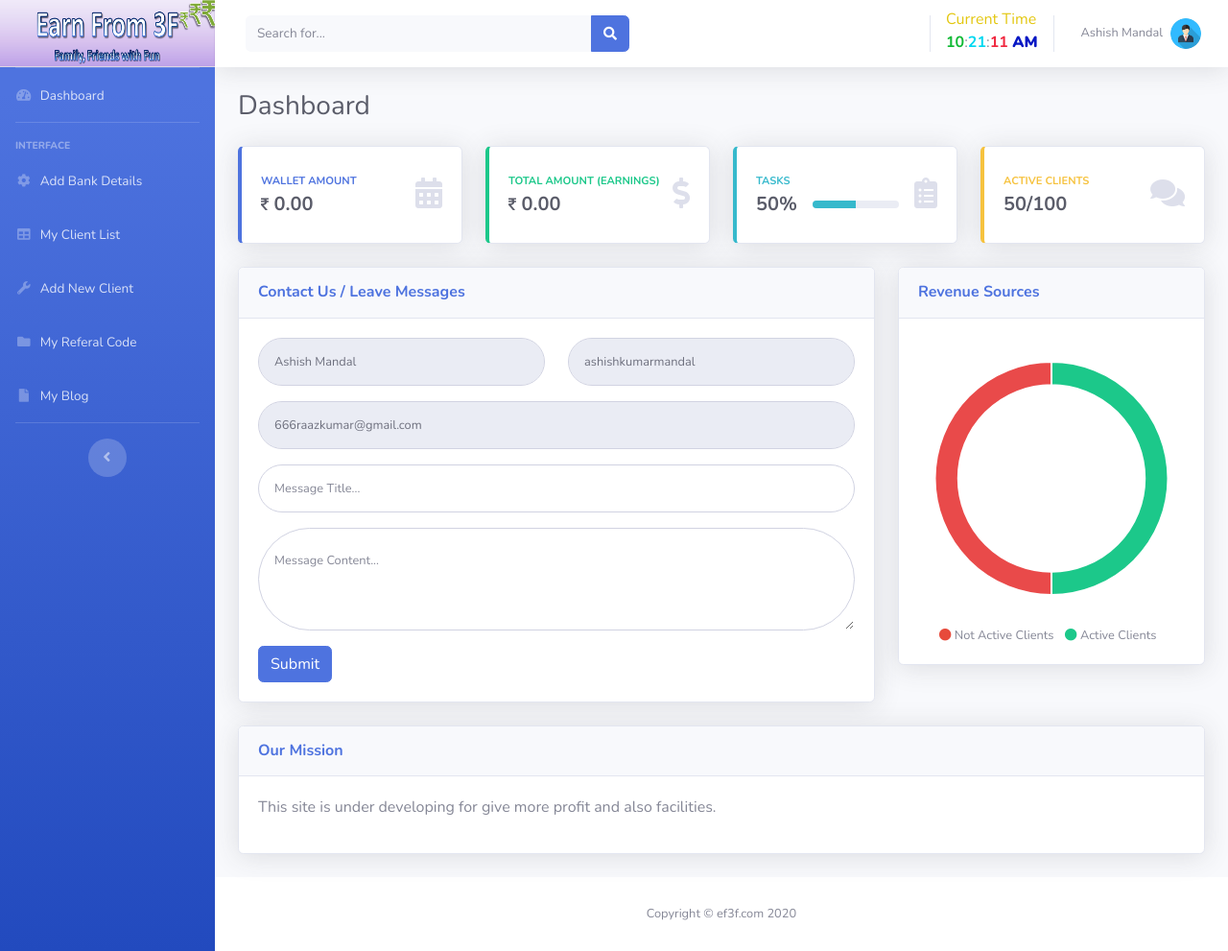
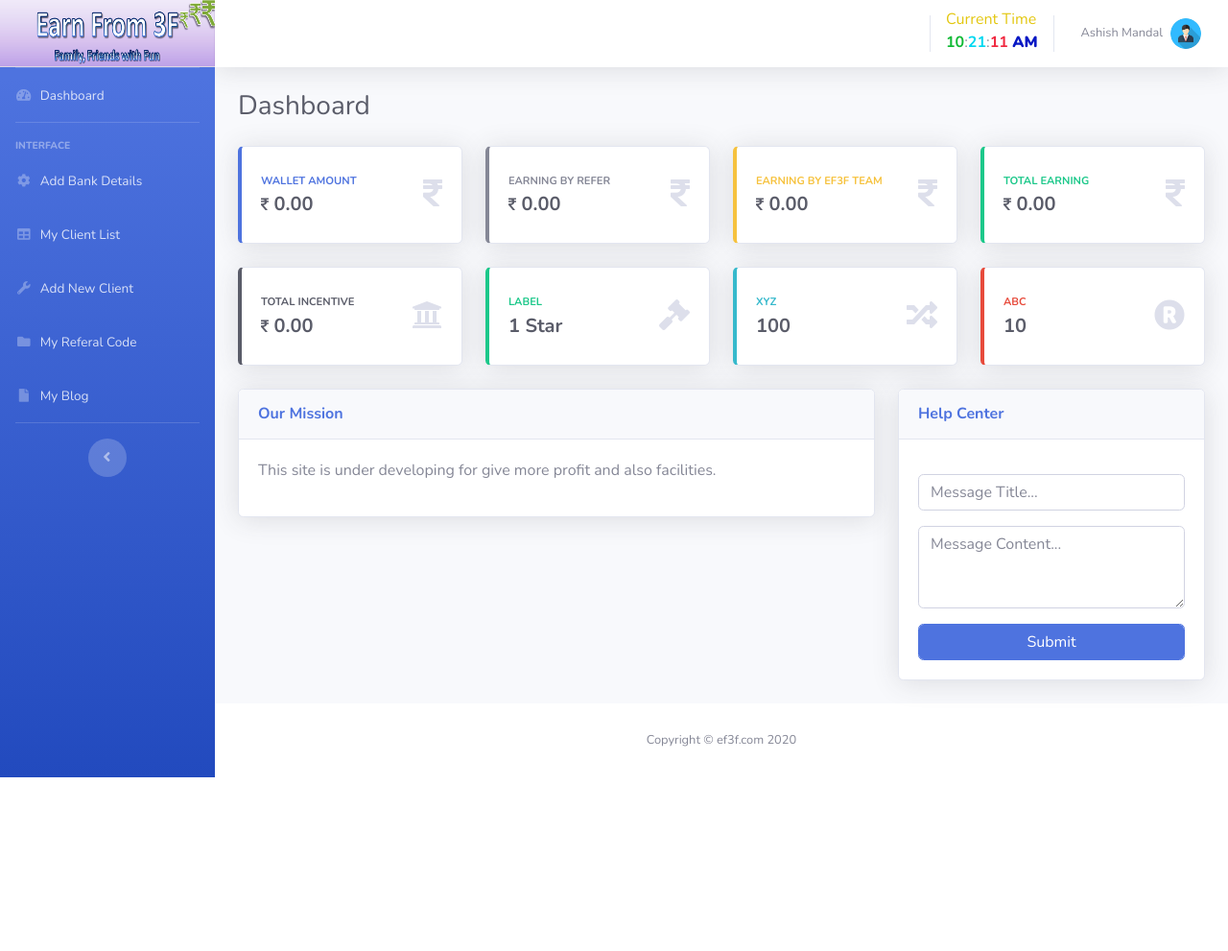
Before and after one commit to Ashish-Kumar-Mandal/ef3f, a Django app: page /client/ in a window 1280 px wide. Shown: the whole page at 96% size. After the commit the page ends 810 px from the top, so only its background shows below. Run offline with Django 3.2, Linux system fonts and the light colour scheme; a user stored in the database is signed in; some libraries are stand-ins or nearby versions.

Commit message:
login update

```diff
--- a/client/admin.py
+++ b/client/admin.py
@@ -15,7 +15,7 @@ class UserBankAdmin(ModelAdmin):
 admin.site.register(UserBank, UserBankAdmin)
 
 class UserProfileAdmin(ModelAdmin):
-    list_display = ["user_id", "my_referal_code", "gender","marital_status", "dob", "timeStamp"]
-    search_fields = ["user_id", "dob", "designation", "block", "district","state", "pin_code"]
+    list_display = ["user_id", "mobile", "my_referal_code", "gender","marital_status", "dob", "timeStamp"]
+    search_fields = ["user_id", "mobile", "dob", "designation", "block", "district","state", "pin_code"]
     list_filter = ["timeStamp", "marital_status", "gender"]
 admin.site.register(UserProfile, UserProfileAdmin)
--- a/client/models.py
+++ b/client/models.py
@@ -28,6 +28,7 @@ class UserProfile(models.Model):
     user_id = models.OneToOneField(User, on_delete=models.CASCADE)
     use_referal_code = models.CharField(max_length=10, blank=True, null=True)
     my_referal_code = models.CharField(max_length=10, blank=True, null=True)
+    mobile = models.IntegerField(blank=True, null=True)
     gender = models.CharField(max_length=10, blank=True, null=True)
     marital_status = models.CharField(max_length=10, blank=True, null=True)
     dob = models.DateField(auto_now=False, auto_now_add=False, blank=True, null=True)
--- a/templates/base.html
+++ b/templates/base.html
@@ -91,38 +91,8 @@
                     <button id="sidebarToggleTop" class="btn btn-link d-md-none rounded-circle mr-3">
                         <i class="fa fa-bars"></i>
                     </button>
-                    <!-- Topbar Search -->
-                    <form class="d-none d-sm-inline-block form-inline mr-auto ml-md-3 my-2 my-md-0 mw-100 navbar-search">
-                        <div class="input-group">
-                            <input type="text" class="form-control bg-light border-0 small" placeholder="Search for..." aria-label="Search" aria-describedby="basic-addon2">
-                            <div class="input-group-append">
-                                <button class="btn btn-primary" type="button">
-                                    <i class="fas fa-search fa-sm"></i>
-                                </button>
-                            </div>
-                        </div>
-                    </form>
                     <!-- Topbar Navbar -->
                     <ul class="navbar-nav ml-auto">
-                        <!-- Nav Item - Search Dropdown (Visible Only XS) -->
-                        <li class="nav-item dropdown no-arrow d-sm-none">
-                            <a class="nav-link dropdown-toggle" href="#" id="searchDropdown" role="button" data-toggle="dropdown" aria-haspopup="true" aria-expanded="false">
-                                <i class="fas fa-search fa-fw"></i>
-                            </a>
-                            <!-- Dropdown - Messages -->
-                            <div class="dropdown-menu dropdown-menu-right p-3 shadow animated--grow-in" aria-labelledby="searchDropdown">
-                                <form class="form-inline mr-auto w-100 navbar-search">
-                                    <div class="input-group">
-                                        <input type="text" class="form-control bg-light border-0 small" placeholder="Search for..." aria-label="Search" aria-describedby="basic-addon2">
-                                        <div class="input-group-append">
-                                            <button class="btn btn-primary" type="button">
-                                                <i class="fas fa-search fa-sm"></i>
-                                            </button>
-                                        </div>
-                                    </div>
-                                </form>
-                            </div>
-                        </li>
                         <div class="topbar-divider d-none d-sm-block"></div>
                         <li id="time" class="my-2"></li>
                         <div class="topbar-divider d-none d-sm-block"></div>
--- a/templates/client/index.html
+++ b/templates/client/index.html
@@ -3,7 +3,7 @@
 {% block body_titlle %}Dashboard{% endblock body_titlle %}
 
 {% block body %}
-        <div class="row">
+          <div class="row">
             <!-- Earnings (Monthly) Card Example -->
             <div class="col-xl-3 col-md-6 mb-4">
               <div class="card border-left-primary shadow h-100 py-2">
@@ -14,7 +14,39 @@
                       <div class="h5 mb-0 font-weight-bold text-gray-800"><i class="fa fa-rupee" style="font-size:16px"></i> 0.00</div>
                     </div>
                     <div class="col-auto">
-                      <i class="fas fa-calendar fa-2x text-gray-300"></i>
+                      <i class="fas fa-inr fa-2x text-gray-300"></i>
+                    </div>
+                  </div>
+                </div>
+              </div>
+            </div>
+            <!-- Earnings (Monthly) Card Example -->
+            <div class="col-xl-3 col-md-6 mb-4">
+              <div class="card border-left-secondary shadow h-100 py-2">
+                <div class="card-body">
+                  <div class="row no-gutters align-items-center">
+                    <div class="col mr-2">
+                      <div class="text-xs font-weight-bold text-secondary text-uppercase mb-1">Earning by Refer</div>
+                      <div class="h5 mb-0 font-weight-bold text-gray-800"><i class="fa fa-rupee" style="font-size:16px"></i> 0.00</div>
+                    </div>
+                    <div class="col-auto">
+                      <i class="fas fa-inr fa-2x text-gray-300"></i>
+                    </div>
+                  </div>
+                </div>
+              </div>
+            </div>
+            <!-- Earnings (Monthly) Card Example -->
+            <div class="col-xl-3 col-md-6 mb-4">
+              <div class="card border-left-warning shadow h-100 py-2">
+                <div class="card-body">
+                  <div class="row no-gutters align-items-center">
+                    <div class="col mr-2">
+                      <div class="text-xs font-weight-bold text-warning text-uppercase mb-1">Earning by EF3F Team</div>
+                      <div class="h5 mb-0 font-weight-bold text-gray-800"><i class="fa fa-rupee" style="font-size:16px"></i> 0.00</div>
+                    </div>
+                    <div class="col-auto">
+                      <i class="fas fa-inr fa-2x text-gray-300"></i>
                     </div>
                   </div>
                 </div>
@@ -26,11 +58,46 @@
                 <div class="card-body">
                   <div class="row no-gutters align-items-center">
                     <div class="col mr-2">
-                      <div class="text-xs font-weight-bold text-success text-uppercase mb-1">Total Amount (Earnings)</div>
+                      <div class="text-xs font-weight-bold text-success text-uppercase mb-1">Total Earning</div>
                       <div class="h5 mb-0 font-weight-bold text-gray-800"><i class="fa fa-rupee" style="font-size:16px"></i> 0.00</div>
                     </div>
                     <div class="col-auto">
-                      <i class="fas fa-dollar-sign fa-2x text-gray-300"></i>
+                      <i class="fas fa-inr fa-2x text-gray-300"></i>
+                    </div>
+                  </div>
+                </div>
+              </div>
+            </div>
+          </div>
+
+          <div class="row">
+            <!-- Earnings (Monthly) Card Example -->
+            <div class="col-xl-3 col-md-6 mb-4">
+              <div class="card border-left-dark shadow h-100 py-2">
+                <div class="card-body">
+                  <div class="row no-gutters align-items-center">
+                    <div class="col mr-2">
+                      <div class="text-xs font-weight-bold text-dark text-uppercase mb-1">Total Incentive</div>
+                      <div class="h5 mb-0 font-weight-bold text-gray-800"><i class="fa fa-rupee" style="font-size:16px"></i> 0.00</div>
+                    </div>
+                    <div class="col-auto">
+                      <i class="fas fa-institution fa-2x text-gray-300"></i>
+                    </div>
+                  </div>
+                </div>
+              </div>
+            </div>
+            <!-- Earnings (Monthly) Card Example -->
+            <div class="col-xl-3 col-md-6 mb-4">
+              <div class="card border-left-success shadow h-100 py-2">
+                <div class="card-body">
+                  <div class="row no-gutters align-items-center">
+                    <div class="col mr-2">
+                      <div class="text-xs font-weight-bold text-success text-uppercase mb-1">Label</div>
+                      <div class="h5 mb-0 font-weight-bold text-gray-800"> 1 Star</div>
+                    </div>
+                    <div class="col-auto">
+                      <i class="fas fa-legal fa-2x text-gray-300"></i>
                     </div>
                   </div>
                 </div>
@@ -42,36 +109,27 @@
                 <div class="card-body">
                   <div class="row no-gutters align-items-center">
                     <div class="col mr-2">
-                      <div class="text-xs font-weight-bold text-info text-uppercase mb-1">Tasks</div>
-                      <div class="row no-gutters align-items-center">
-                        <div class="col-auto">
-                          <div class="h5 mb-0 mr-3 font-weight-bold text-gray-800">50%</div>
-                        </div>
-                        <div class="col">
-                          <div class="progress progress-sm mr-2">
-                            <div class="progress-bar bg-info" role="progressbar" style="width: 50%" aria-valuenow="50" aria-valuemin="0" aria-valuemax="100"></div>
-                          </div>
-                        </div>
-                      </div>
+                      <div class="text-xs font-weight-bold text-info text-uppercase mb-1">Xyz</div>
+                      <div class="h5 mb-0 font-weight-bold text-gray-800"> 100</div>
                     </div>
                     <div class="col-auto">
-                      <i class="fas fa-clipboard-list fa-2x text-gray-300"></i>
+                      <i class="fas fa-random fa-2x text-gray-300"></i>
                     </div>
                   </div>
                 </div>
               </div>
             </div>
-            <!-- Pending Requests Card Example -->
+            <!-- Earnings (Monthly) Card Example -->
             <div class="col-xl-3 col-md-6 mb-4">
-              <div class="card border-left-warning shadow h-100 py-2">
+              <div class="card border-left-danger shadow h-100 py-2">
                 <div class="card-body">
                   <div class="row no-gutters align-items-center">
                     <div class="col mr-2">
-                      <div class="text-xs font-weight-bold text-warning text-uppercase mb-1">Active Clients</div>
-                      <div class="h5 mb-0 font-weight-bold text-gray-800">50/100</div>
+                      <div class="text-xs font-weight-bold text-danger text-uppercase mb-1">Abc</div>
+                      <div class="h5 mb-0 font-weight-bold text-gray-800"> 10</div>
                     </div>
                     <div class="col-auto">
-                      <i class="fas fa-comments fa-2x text-gray-300"></i>
+                      <i class="fas fa-registered fa-2x text-gray-300"></i>
                     </div>
                   </div>
                 </div>
@@ -85,29 +143,10 @@
               <!-- Our Mission Example -->
               <div class="card shadow mb-4">
                 <div class="card-header py-3">
-                  <h6 class="m-0 font-weight-bold text-primary">Contact Us / Leave Messages</h6>
+                  <h6 class="m-0 font-weight-bold text-primary">Our Mission</h6>
                 </div>
                 <div class="card-body text-justify">
-                  <form class="user" method="post" action="/client/contact"> {% csrf_token %}
-                    <div class="form-group row">
-                      <div class="col-sm-6 mb-3 mb-sm-0">
-                        <input type="text" class="form-control form-control-user" id="name" name="name" value="{{user.get_full_name}}" readonly>
-                      </div>
-                      <div class="col-sm-6">
-                        <input type="text" class="form-control form-control-user" id="mobile" name="mobile" value="{{user.username}}" readonly>
-                      </div>
-                    </div>
-                    <div class="form-group">
-                      <input type="email" class="form-control form-control-user" id="email" name="email" value="{{user.email}}" readonly>
-                    </div>
-                    <div class="form-group">
-                      <input type="text" class="form-control form-control-user" id="msg_title" name="msg_title" placeholder="Message Title...">
-                    </div>
-                    <div class="form-group">
-                      <textarea name="msg_content" id="msg_content"  rows="3" class="form-control form-control-user" placeholder="Message Content..."></textarea>
-                    </div>
-                    <input type="submit" value="Submit" class="btn btn-primary">
-                  </form>
+                  <p>This site is under developing for give more profit and also facilities.</p>
                 </div>
               </div>
             </div>
@@ -116,76 +155,29 @@
               <div class="card shadow mb-4">
                 <!-- Card Header - Dropdown -->
                 <div class="card-header py-3 d-flex flex-row align-items-center justify-content-between">
-                  <h6 class="m-0 font-weight-bold text-primary">Revenue Sources</h6>
+                  <h6 class="m-0 font-weight-bold text-primary">Help Center</h6>
                 </div>
                 <!-- Card Body -->
                 <div class="card-body">
-                  <div class="chart-pie pt-4 pb-2">
-                    <canvas id="myPieChart"></canvas>
-                  </div>
-                  <div class="mt-4 text-center small">
-                    <span class="mr-2">
-                      <i class="fas fa-circle text-danger"></i> Not Active Clients
-                    </span>
-                    <span class="mr-2">
-                      <i class="fas fa-circle text-success"></i> Active Clients
-                    </span>
-                  </div>
+                  <form class="user" method="post" action="/client/contact"> {% csrf_token %}
+                    <div class="form-group row">
+                      <div class="col-sm-6 mb-3 mb-sm-0">
+                        <input type="hidden" class="form-control" id="name" name="name" value="{{user.get_full_name}}" readonly>
+                        <input type="hidden" class="form-control" id="mobile" name="mobile" value="{{user.username}}" readonly>
+                        <input type="hidden" class="form-control" id="email" name="email" value="{{user.email}}" readonly>
+                      </div>
+                    </div>
+                    <div class="form-group">
+                      <input type="text" class="form-control" id="msg_title" name="msg_title" placeholder="Message Title...">
+                    </div>
+                    <div class="form-group">
+                      <textarea name="msg_content" id="msg_content"  rows="3" class="form-control" placeholder="Message Content..."></textarea>
+                    </div>
+                    <input type="submit" value="Submit" class="btn btn-primary form-control">
+                  </form>
                 </div>
               </div>
             </div>
           </div>
 
-          <div class="row">
-            <!-- Area Chart -->
-            <div class="col-md-12">
-              <!-- Our Mission Example -->
-              <div class="card shadow mb-4">
-                <div class="card-header py-3">
-                  <h6 class="m-0 font-weight-bold text-primary">Our Mission</h6>
-                </div>
-                <div class="card-body text-justify">
-                  <p>This site is under developing for give more profit and also facilities.</p>
-                </div>
-              </div>
-            </div>
-          </div>
 {% endblock body %}
-
-{% block js %}<script>
-// Set new default font family and font color to mimic Bootstrap's default styling
-Chart.defaults.global.defaultFontFamily = 'Nunito', '-apple-system,system-ui,BlinkMacSystemFont,"Segoe UI",Roboto,"Helvetica Neue",Arial,sans-serif';
-Chart.defaults.global.defaultFontColor = '#858796';
-
-// Pie Chart Example
-var ctx = document.getElementById("myPieChart");
-var myPieChart = new Chart(ctx, {
-  type: 'doughnut',
-  data: {
-    labels: ["Active", "Not Acive"],
-    datasets: [{
-      data: [50, 50],
-      backgroundColor: ['#1cc88a', '#e94a4a'],
-      hoverBackgroundColor: ['#07ce85', '#ec3434'],
-    }],
-  },
-  options: {
-    maintainAspectRatio: false,
-    tooltips: {
-      backgroundColor: "rgb(255,255,255)",
-      bodyFontColor: "#858796",
-      borderColor: '#dddfeb',
-      borderWidth: 1,
-      xPadding: 15,
-      yPadding: 15,
-      displayColors: false,
-      caretPadding: 10,
-    },
-    legend: {
-      display: false
-    },
-    cutoutPercentage: 80,
-  },
-});
-
-</script>{% endblock js %}
--- a/templates/home/index.html
+++ b/templates/home/index.html
@@ -12,7 +12,7 @@
         <form class="form-signin"  method="post" action="/login"> {% csrf_token %}
             <h1 class="h3 pb-2 font-weight" style="text-align: center"> Please Sign in </h1>
 
-            <input type="text" id="user_id" name="user_id" class="form-control my-1" placeholder="Mobile..." required autofocus="">
+            <input type="text" id="user_id" name="user_id" class="form-control my-1" placeholder="User Id / Email Id..." required autofocus="">
             <input type="password" id="password" name="password" class="form-control my-1" placeholder="Password..." required autofocus="">
 
             <button class="btn btn-success btn-block" type="submit"><i class="fas fa-sign-in-alt"></i> Sign in</button>
@@ -32,8 +32,7 @@
             <h1 class="h3 pb-2 font-weight" style="text-align: center"> Please Sign Up </h1>
 
             <input type="text" id="referal_code" name="referal_code" class="form-control" placeholder="Referal code..." autofocus=""><hr>
-            <input type="text" id="fname" name="fname" class="form-control" placeholder="First name..." required>
-            <input type="text" id="lname" name="lname" class="form-control" placeholder="Last name..." required>
+            <input type="text" id="name" name="name" class="form-control" placeholder="Name..." required>
             <input type="text" id="mobile" name="mobile" class="form-control" placeholder="Mobile..." required>
             <input type="email" id="email" name="email" class="form-control" placeholder="Email..." required>
             <input type="password" id="pass" name="pass" class="form-control" placeholder="Password..." required>
--- a/templates/home/signup_by_referal.html
+++ b/templates/home/signup_by_referal.html
@@ -13,8 +13,7 @@
             <h1 class="h3 pb-2 font-weight" style="text-align: center"> Please Sign Up </h1>
 
             <input type="text" id="referal_code" name="referal_code" class="form-control" value="{{use_referal_code}}" readonly><hr>
-            <input type="text" id="fname" name="fname" class="form-control" placeholder="First name..." required  autofocus="">
-            <input type="text" id="lname" name="lname" class="form-control" placeholder="Last name..." required>
+            <input type="text" id="name" name="name" class="form-control" placeholder="Name..." required>
             <input type="text" id="mobile" name="mobile" class="form-control" placeholder="Mobile..." required>
             <input type="email" id="email" name="email" class="form-control" placeholder="Email..." required>
             <input type="password" id="pass" name="pass" class="form-control" placeholder="Password..." required>
```
Also changed, not shown: home/views.py (+31 -14 lines), client/migrations/0002_userprofile_mobile.py (added), client/migrations/0003_auto_20200514_1450.py (added), db.sqlite3, 1 other file.
